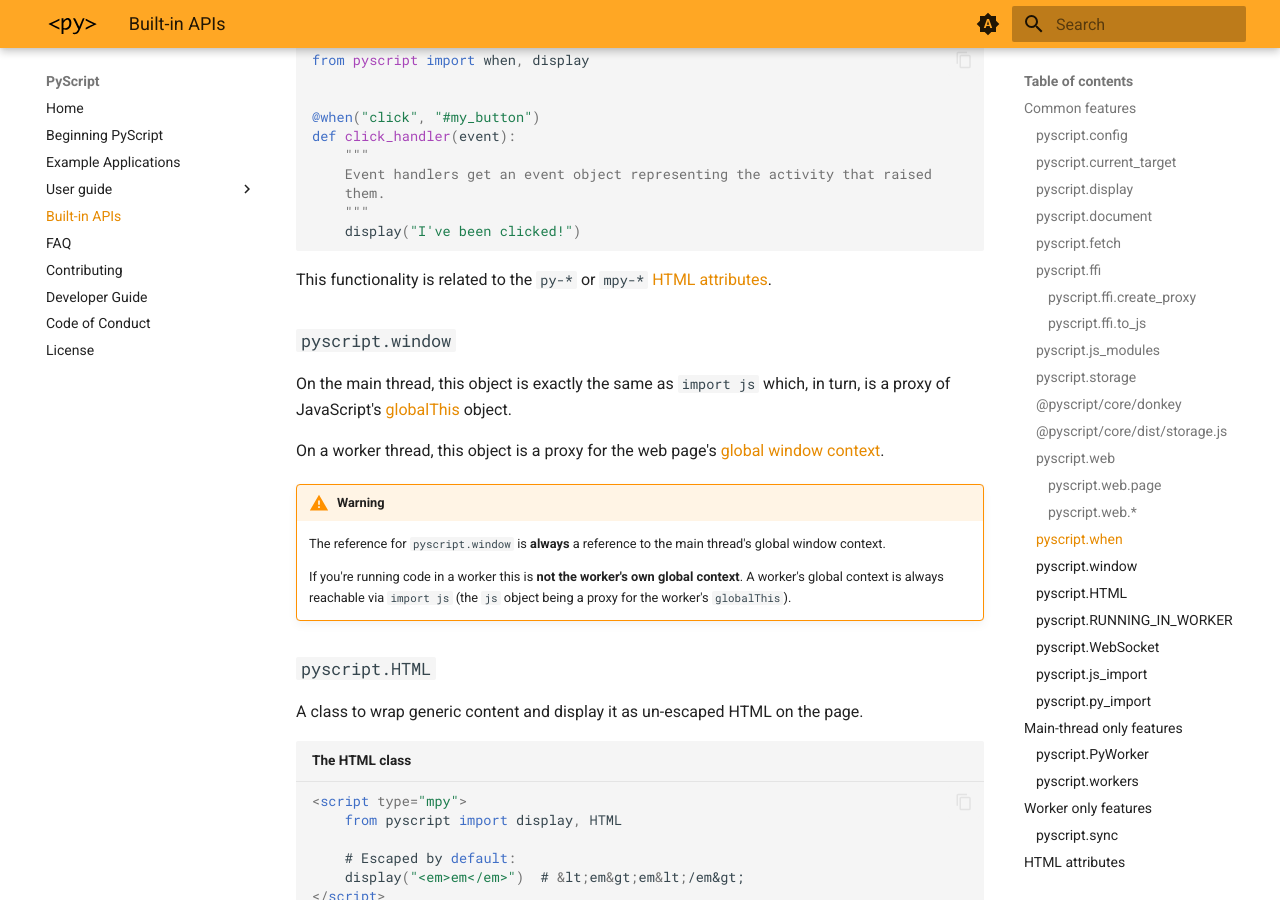
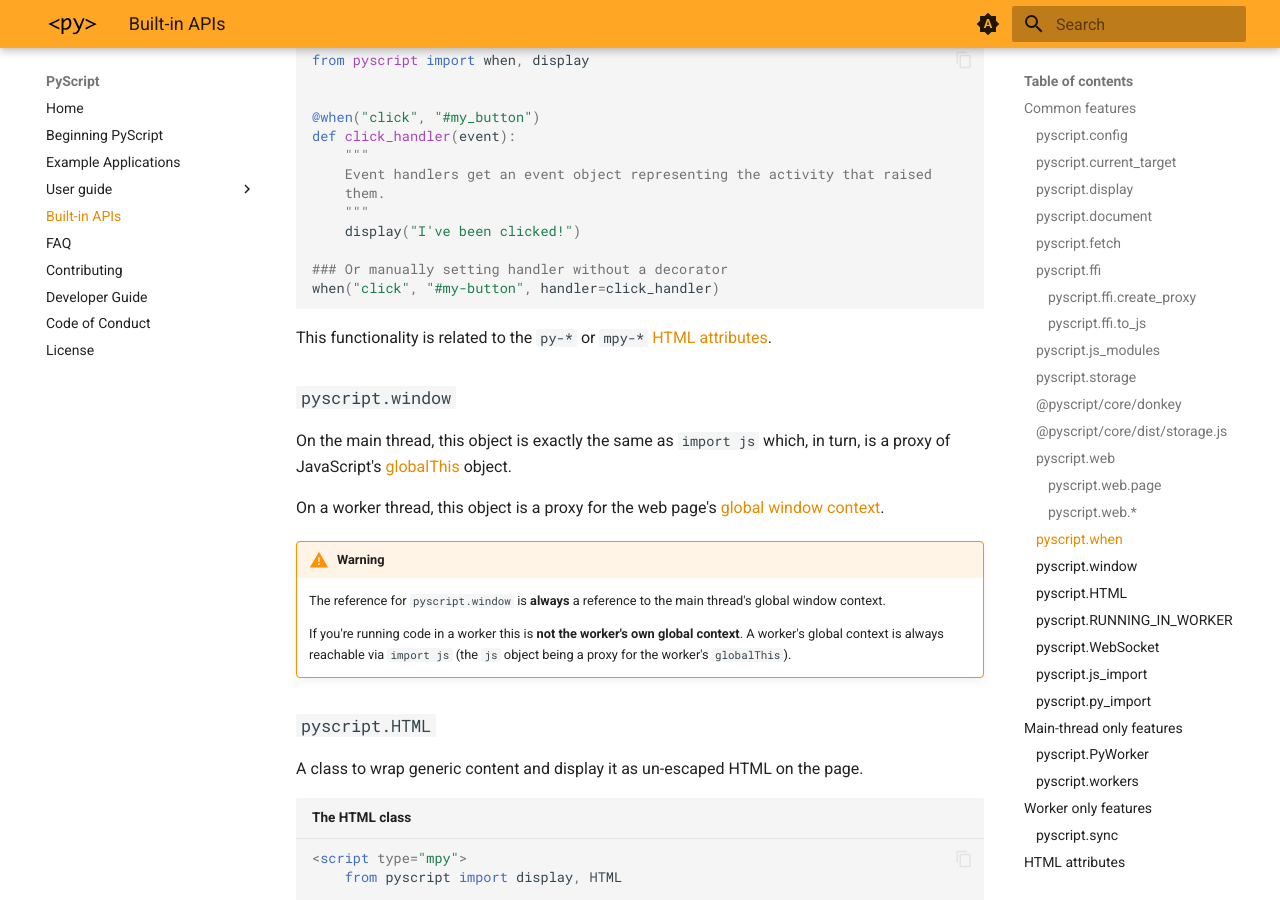
Before and after one commit to pyscript/docs, an MkDocs documentation site: the page built from docs/api.md, in a window 1280 px wide and 900 px high, scrolled down 12753 px. Built offline with MkDocs 1.6.1 and Material for MkDocs 9.7.7, drawn with Linux system fonts in a browser that asks for light colours; the version menu is left out.

Commit message:
Update api.md
Add example of manually setting handler without a decorator

````diff
--- a/docs/api.md
+++ b/docs/api.md
@@ -653,6 +653,9 @@ def click_handler(event):
     them.
     """
     display("I've been clicked!")
+
+### Or manually setting handler without a decorator
+when("click", "#my-button", handler=click_handler)
 ```
 
 This functionality is related to the `py-*` or `mpy-*` [HTML attributes](#html-attributes).
````
